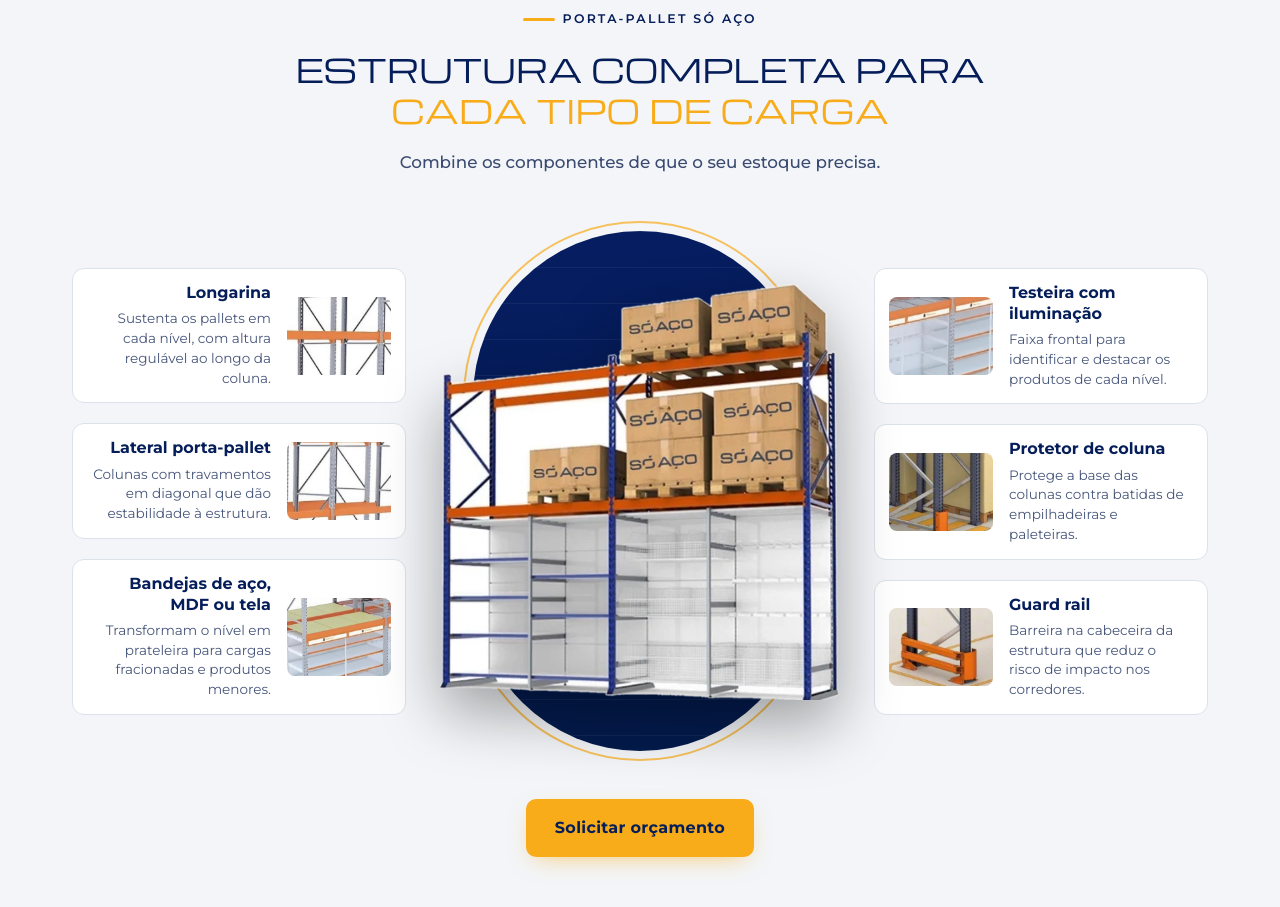
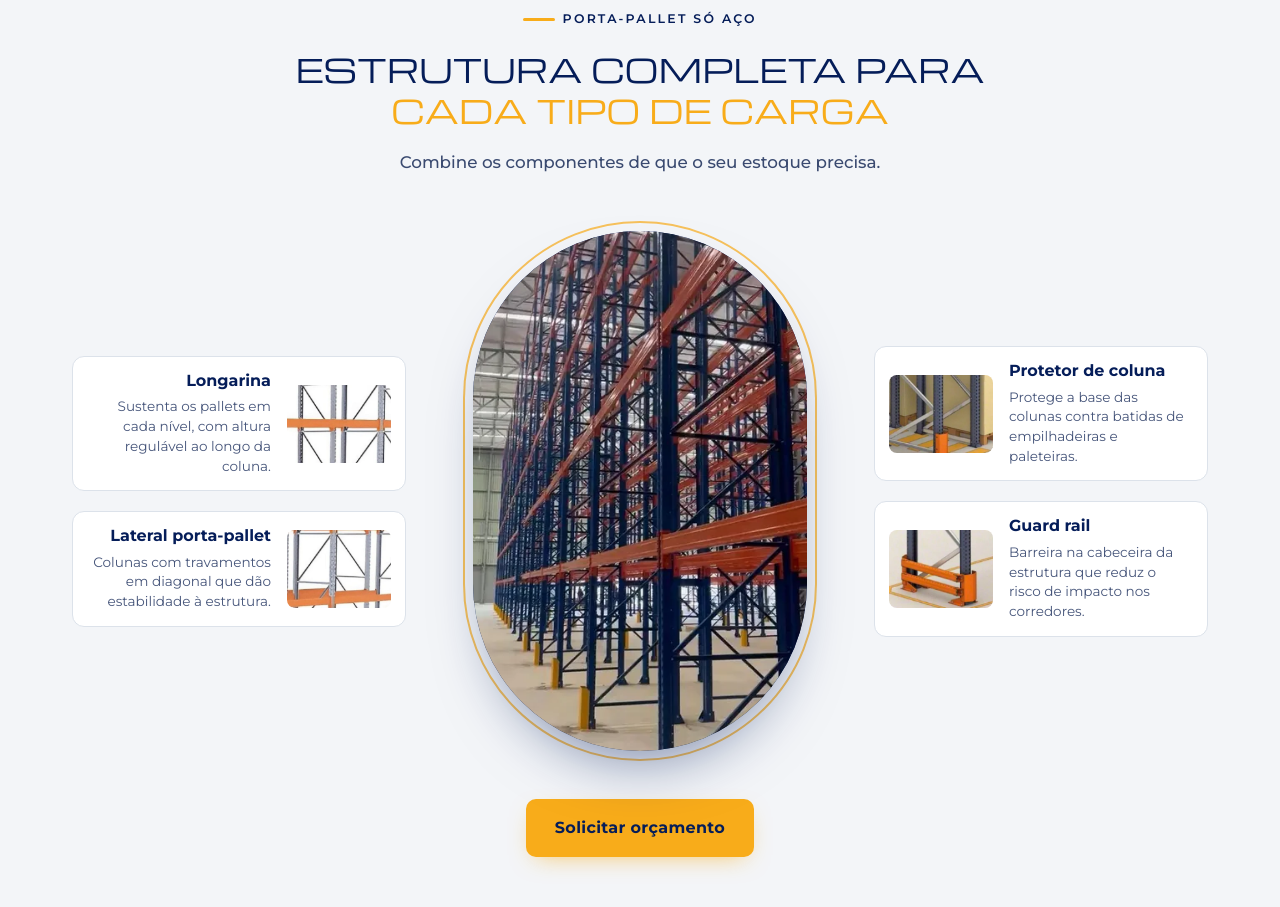
Before and after one commit to fonil-company/lp-soaco, a plain HTML site: page index.html in a window 1280 px wide. Shown: the part 1713-2620 px from the top of the page. Drawn offline with Linux system fonts and the light colour scheme.

Commit message:
Componentes: foto real no lugar do porta-pallet 3D, sem bandejas e testeira
A Só Aço não trabalha com bandejas (aço, MDF ou tela) nem com testeira
com iluminação: saem os dois cards, as fotos deles e a menção a
bandejas na lista ao lado do formulário. O render 3D, que mostrava um
rack de prateleiras na base, dá lugar a uma foto real de porta-pallets
instalados dentro da mesma moldura arredondada.

Co-Authored-By: Claude Opus 5.5 <noreply@anthropic.com>

```diff
--- a/index.html
+++ b/index.html
@@ -144,7 +144,7 @@ fbq('track', 'PageView');
   .parts-center{position:relative;display:flex;align-items:center;justify-content:center;min-height:520px;padding-block:48px}
   .parts-center::before{content:"";position:absolute;inset:0 6%;border-radius:999px;outline:2px solid rgba(248,172,26,.7);outline-offset:8px;
     background:repeating-linear-gradient(180deg,rgba(255,255,255,.05) 0 1px,transparent 1px 36px),linear-gradient(180deg,var(--navy-mid),var(--navy-dark))}
-  .parts-center img{position:relative;width:108%;max-width:none;height:auto;filter:drop-shadow(0 24px 30px rgba(0,0,0,.35))}
+  .parts-center img{position:absolute;inset:0 6%;width:88%;height:100%;object-fit:cover;border-radius:999px;box-shadow:0 30px 60px -24px rgba(5,29,89,.55)}
   .parts-cta{display:flex;justify-content:center;margin-top:48px}
 
   /* ---------- Carrossel de projetos ---------- */
@@ -232,7 +232,7 @@ fbq('track', 'PageView');
   @media (max-width:980px){
     .hero .wrap,.quote .wrap{grid-template-columns:1fr}
     .parts-grid{grid-template-columns:1fr 1fr;gap:20px}
-    .parts-center{grid-column:1 / -1;order:-1;width:100%;max-width:380px;min-height:0;margin:0 auto 24px}
+    .parts-center{grid-column:1 / -1;order:-1;width:100%;max-width:380px;min-height:0;aspect-ratio:3/4;margin:0 auto 24px}
     .parts-col--left .part{text-align:left;grid-template-columns:88px 1fr;padding:14px 20px 14px 14px}
     .parts-col--left .part img{order:-1}
     .parts-col--right .part{grid-template-columns:88px 1fr}
@@ -393,23 +393,16 @@ fbq('track', 'PageView');
             <div><h3>Lateral porta-pallet</h3><p>Colunas com travamentos em diagonal que dão estabilidade à estrutura.</p></div>
             <img src="img/comp-lateral.webp" width="320" height="240" loading="lazy" alt="Lateral do porta-pallet com travamentos em diagonal">
           </article>
-          <article class="part">
-            <div><h3>Bandejas de aço, MDF ou tela</h3><p>Transformam o nível em prateleira para cargas fracionadas e produtos menores.</p></div>
-            <img src="img/comp-bandejas.webp" width="320" height="240" loading="lazy" alt="Bandejas de MDF e de tela no porta-pallet">
-          </article>
         </div>
 
         <div class="parts-center">
-          <img src="img/porta-pallet-render-720.webp" srcset="img/porta-pallet-render-480.webp 480w, img/porta-pallet-render-720.webp 720w"
-               sizes="(max-width:980px) 80vw, 400px" width="720" height="750" loading="lazy"
-               alt="Porta-pallet Só Aço com pallets no alto e rack de prateleiras na base">
+          <img src="img/porta-pallet-obra-5-576.webp" srcset="img/porta-pallet-obra-5-400.webp 400w, img/porta-pallet-obra-5-576.webp 576w"
+               sizes="(max-width:980px) 80vw, 360px" width="576" height="1024" loading="lazy"
+               alt="Porta-pallets Só Aço instalados, com longarinas laranja, laterais azuis e protetores de coluna">
+
         </div>
 
         <div class="parts-col parts-col--right">
-          <article class="part">
-            <div><h3>Testeira com iluminação</h3><p>Faixa frontal para identificar e destacar os produtos de cada nível.</p></div>
-            <img src="img/comp-testeira.webp" width="320" height="240" loading="lazy" alt="Testeira frontal no nível do porta-pallet">
-          </article>
           <article class="part">
             <div><h3>Protetor de coluna</h3><p>Protege a base das colunas contra batidas de empilhadeiras e paleteiras.</p></div>
             <img src="img/comp-protetor.webp" width="320" height="240" loading="lazy" alt="Protetor laranja na base da coluna">
@@ -521,7 +514,7 @@ fbq('track', 'PageView');
         <p class="intro">Mais posições por metro quadrado, estoque sob controle e uma operação mais segura e ágil.</p>
         <ul class="ticks">
           <li><svg viewBox="0 0 24 24" aria-hidden="true"><path d="M4 12.5l5 5L20 6.5"/></svg>Porta-pallets planejados para o seu galpão</li>
-          <li><svg viewBox="0 0 24 24" aria-hidden="true"><path d="M4 12.5l5 5L20 6.5"/></svg>Longarinas, bandejas, protetores e guard rail</li>
+          <li><svg viewBox="0 0 24 24" aria-hidden="true"><path d="M4 12.5l5 5L20 6.5"/></svg>Longarinas, laterais, protetores de coluna e guard rail</li>
           <li><svg viewBox="0 0 24 24" aria-hidden="true"><path d="M4 12.5l5 5L20 6.5"/></svg>CDs, indústrias, supermercados e atacarejos</li>
         </ul>
       </div>
```
Also changed, not shown: img/comp-bandejas.webp (deleted), img/comp-testeira.webp (deleted), img/porta-pallet-render-480.webp (deleted), img/porta-pallet-render-720.webp (deleted).
